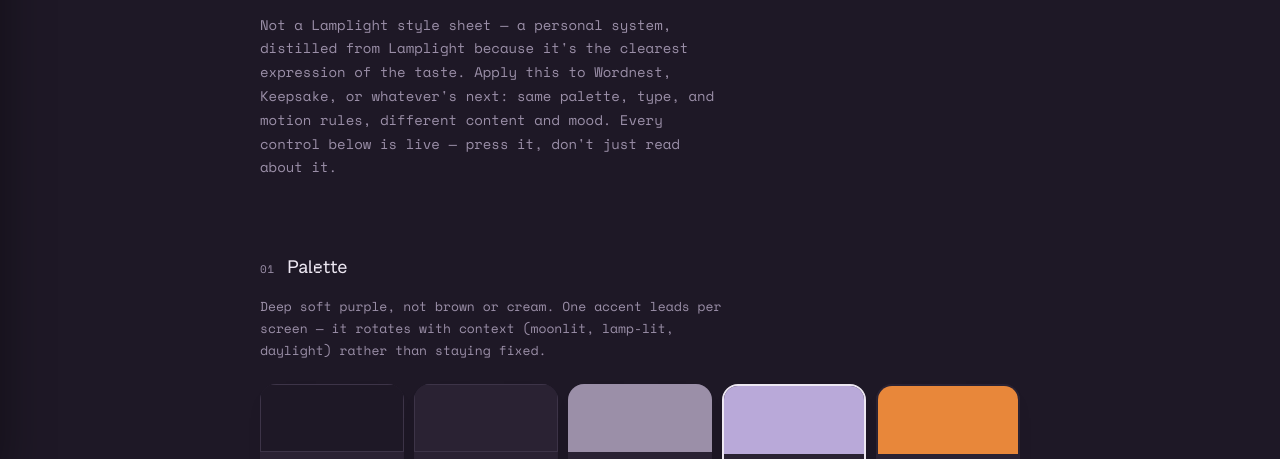
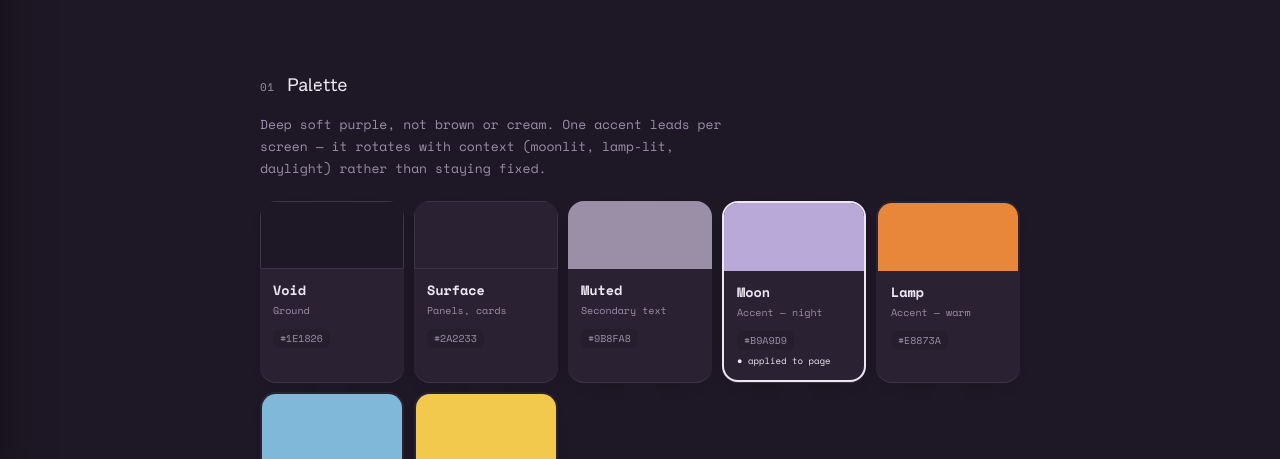
Before and after one commit to dalecri/my-style-guide, a plain HTML site: page index.html in a window 1280 px wide. Shown: the part 293-752 px from the top of the page. Drawn offline with nearby package versions, Linux system fonts and the light colour scheme.

Commit message:
Remove the intro dek paragraph from the header

```diff
--- a/index.html
+++ b/index.html
@@ -1149,7 +1149,6 @@ header .eyebrow { justify-content: center; }
     <div class="eyebrow"><span class="eyebrow-dot"></span>PERSONAL DESIGN SYSTEM — V3, INTERACTIVE</div>
     <h1 class="page-title">Quiet Pixel<span class="dot">.</span></h1>
 <p class="title-lede">Quiet by default. Precious in small doses.</p>
-    <p class="dek">Not a Lamplight style sheet — a personal system, distilled from Lamplight because it's the clearest expression of the taste. Apply this to Wordnest, Keepsake, or whatever's next: same palette, type, and motion rules, different content and mood. Every control below is live — press it, don't just read about it.</p>
   </header>
 
   <section id="palette">
```
